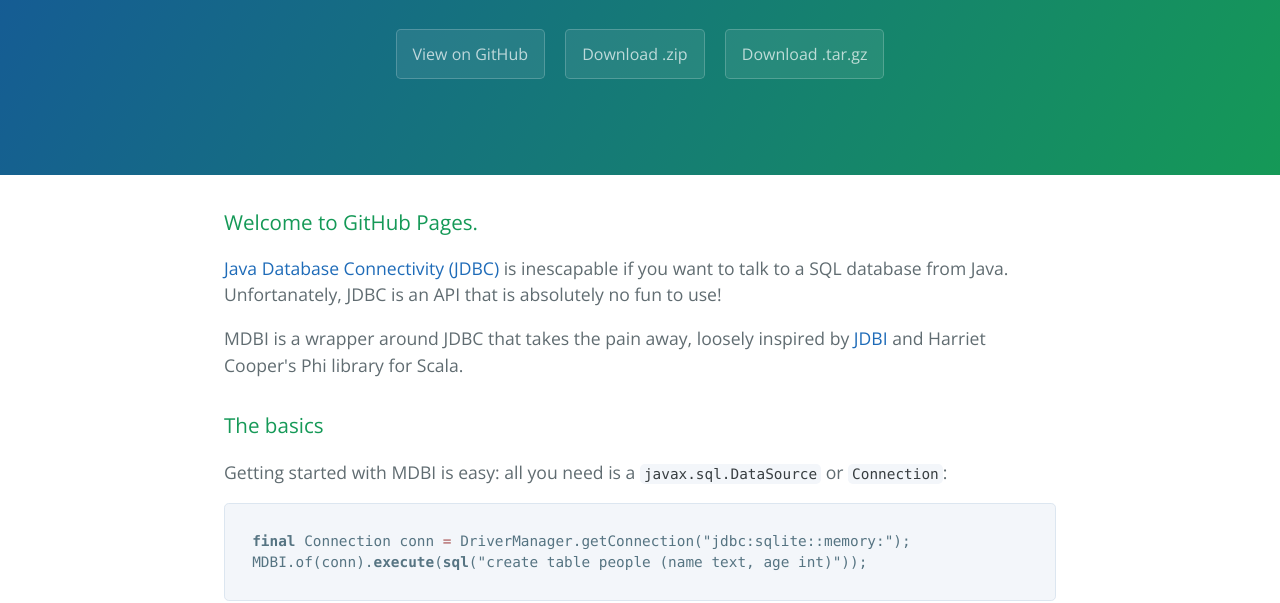
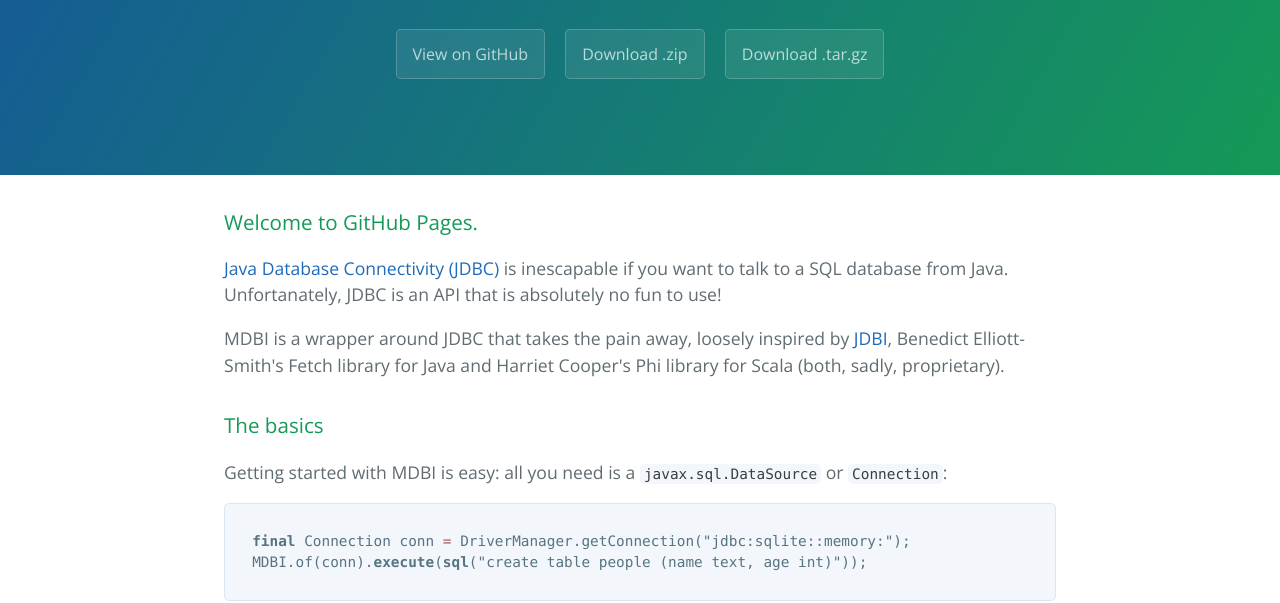
Before and after one commit to batterseapower/mdbi, a plain HTML site: page index.html in a window 1280 px wide. Shown: the part 208-811 px from the top of the page. Drawn offline with nearby package versions, Linux system fonts and the light colour scheme.

Commit message:
Credit BES

```diff
--- a/index.html
+++ b/index.html
@@ -27,7 +27,7 @@
 
 <p><a href="https://en.wikipedia.org/wiki/Java_Database_Connectivity">Java Database Connectivity (JDBC)</a> is inescapable if you want to talk to a SQL database from Java. Unfortanately, JDBC is an API that is absolutely no fun to use!</p>
 
-<p>MDBI is a wrapper around JDBC that takes the pain away, loosely inspired by <a href="http://jdbi.org/">JDBI</a> and Harriet Cooper's Phi library for Scala.</p>
+<p>MDBI is a wrapper around JDBC that takes the pain away, loosely inspired by <a href="http://jdbi.org/">JDBI</a>, Benedict Elliott-Smith's Fetch library for Java and Harriet Cooper's Phi library for Scala (both, sadly, proprietary).</p>
 
 <h3>
 <a id="the-basics" class="anchor" href="#the-basics" aria-hidden="true"><span class="octicon octicon-link"></span></a>The basics</h3>
```
